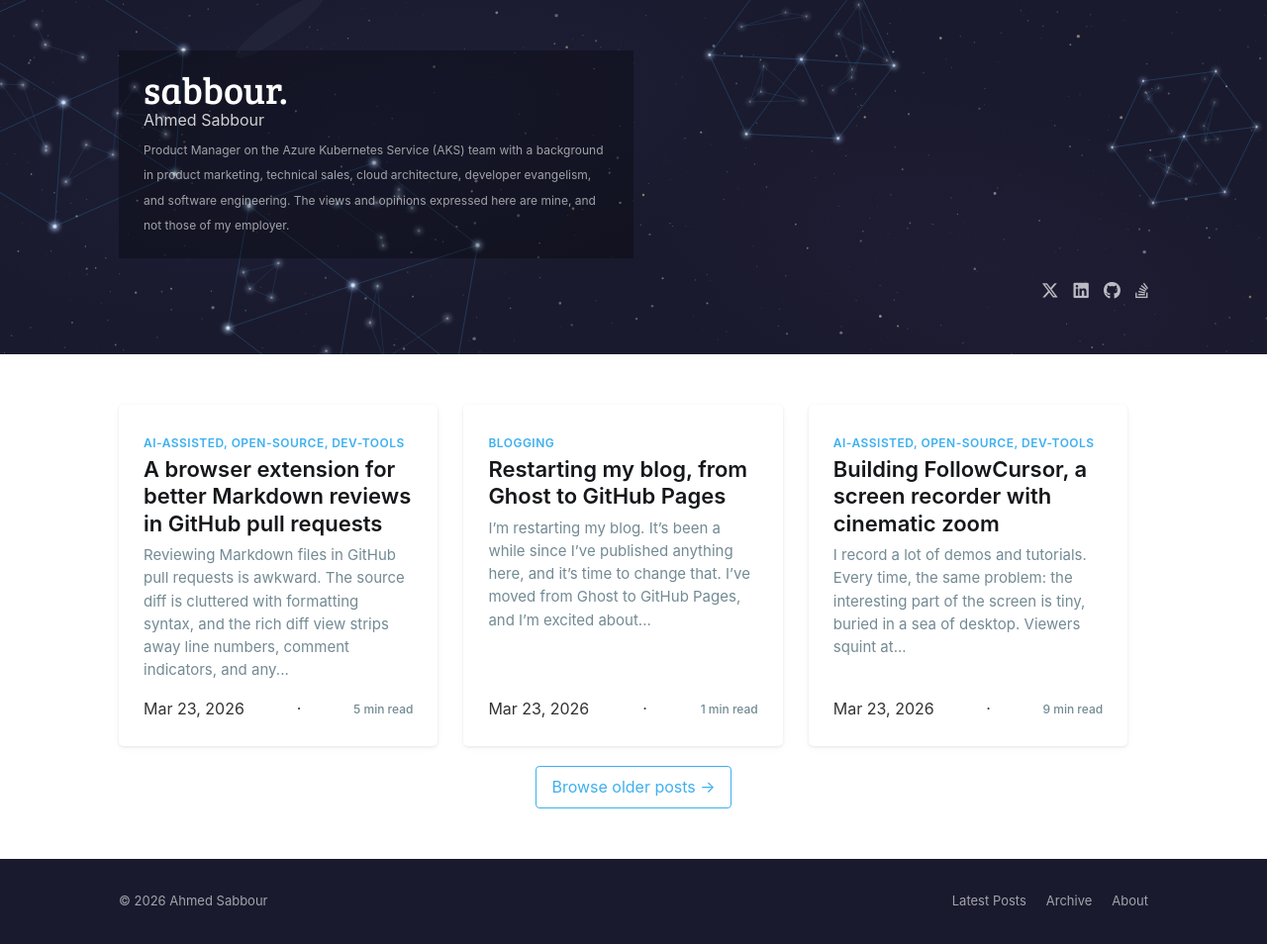
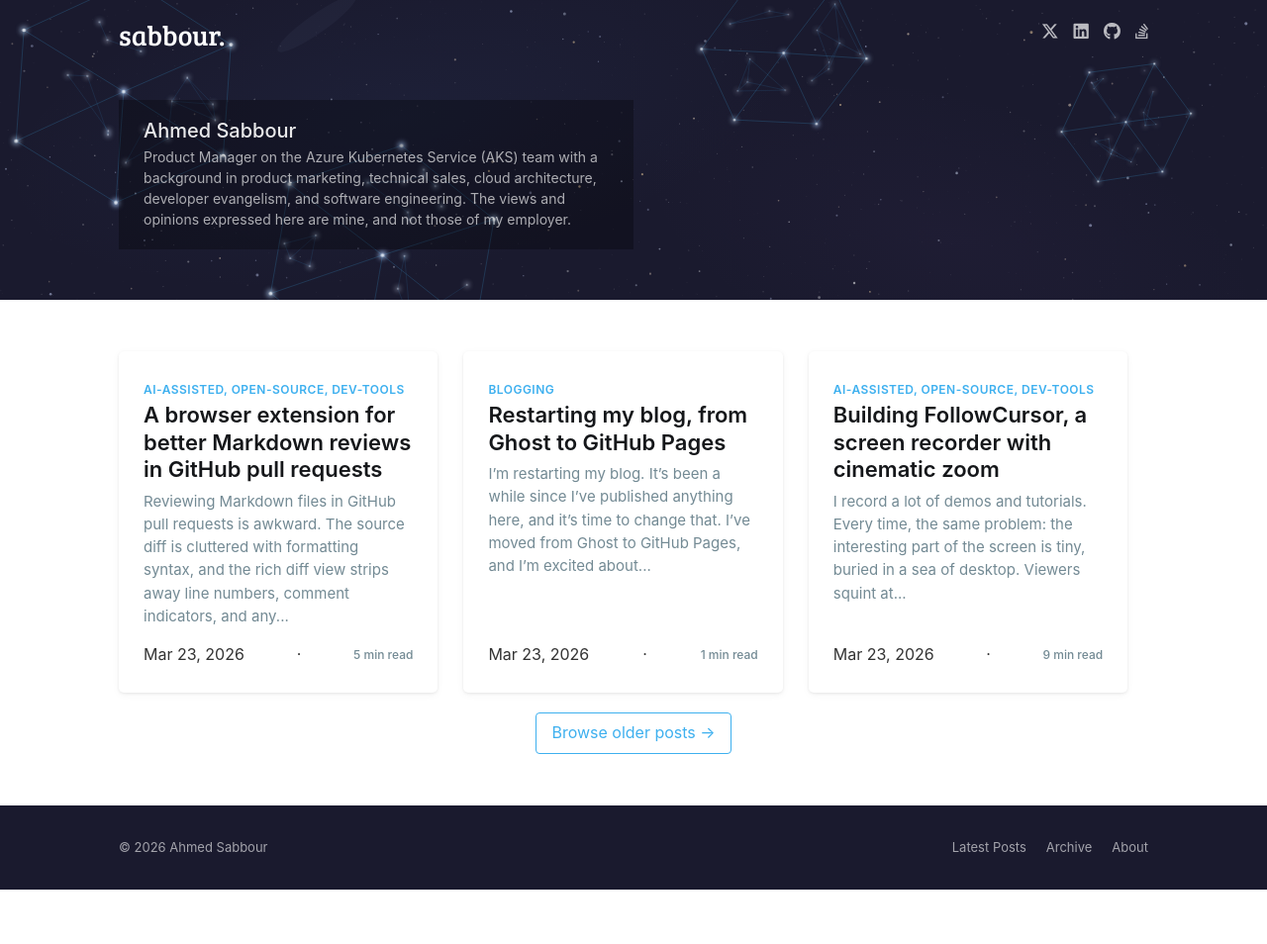
Before and after one commit to sabbour/sabbour.github.io, a Jekyll site: the page built from index.html, in a window 1280 px wide. Shown: the whole page at 99% size. Built offline with Jekyll 4.4.1, drawn with Linux system fonts in a browser that asks for light colours; after the commit the page ends 900 px from its top, so only the background shows below that.

Commit message:
Updating stylesheet

```diff
--- a/_includes/header.html
+++ b/_includes/header.html
@@ -3,18 +3,22 @@
         {% include hero-bg.svg %}
     </div>
     <div class="inner">
+        <nav class="site-nav">
+            <div class="site-nav-left">
+                <h1 class="site-title"><a href="{{ site.baseurl }}/" class="site-nav-logo">{{ site.title }}</a></h1>
+            </div>
+            <div class="site-nav-right">
+                <div class="social-links">
+                    <a href="https://twitter.com/sabbour" title="X (Twitter)" target="_blank" rel="noopener"><i class="fab fa-x-twitter fa-lg"></i></a>
+                    <a href="https://linkedin.com/in/ahmedsabbour" title="LinkedIn" target="_blank" rel="noopener"><i class="fab fa-linkedin fa-lg"></i></a>
+                    <a href="https://github.com/sabbour" title="GitHub" target="_blank" rel="noopener"><i class="fab fa-github fa-lg"></i></a>
+                    <a href="https://stackoverflow.com/users/47582/sabbour" title="StackOverflow" target="_blank" rel="noopener"><i class="fab fa-stack-overflow fa-lg"></i></a>
+                </div>
+            </div>
+        </nav>
         <div class="site-header-content">
-            <h1 class="site-title">{{ site.title }}</h1>
             <h2 class="site-description">{{ site.author }}</h2>
             <p class="site-disclaimer">{{ site.description }}</p>
         </div>
-        <nav class="site-nav">
-            <div class="social-links">
-                <a href="https://twitter.com/sabbour" title="X (Twitter)"><i class="fab fa-x-twitter fa-lg"></i></a>
-                <a href="https://linkedin.com/in/ahmedsabbour" title="LinkedIn"><i class="fab fa-linkedin fa-lg"></i></a>
-                <a href="https://github.com/sabbour" title="GitHub"><i class="fab fa-github fa-lg"></i></a>
-                <a href="https://stackoverflow.com/users/47582/sabbour" title="StackOverflow"><i class="fab fa-stack-overflow fa-lg"></i></a>
-            </div>
-        </nav>
     </div>
 </header>
--- a/_sass/_layout.scss
+++ b/_sass/_layout.scss
@@ -12,13 +12,12 @@
 .site-header {
   background: $header-bg;
   color: #fff;
-  padding: 4vw 0;
+  padding-top: 1.2rem;
+  padding-bottom: 4vw;
   position: relative;
   overflow: hidden;
 
   .inner {
-    display: flex;
-    flex-direction: column;
     position: relative;
     z-index: 1;
   }
@@ -46,7 +45,7 @@
   padding: 2rem 2.5rem;
   display: inline-block;
   max-width: 50%;
-  margin-bottom: 2rem;
+  margin-top: 4vw;
 }
 
 .site-title {
@@ -60,41 +59,29 @@
 }
 
 .site-description {
-  font-size: 1.4rem;
-  font-weight: 300;
-  color: rgba(255, 255, 255, 0.7);
-  margin: 0.5rem 0 0;
-}
-
-.site-description {
-  font-size: 1.6rem;
-  font-weight: 400;
-  color: rgba(255, 255, 255, 0.8);
-  margin: 0.3rem 0 0;
+  font-size: 2rem;
+  font-weight: 500;
+  color: rgba(255, 255, 255, 0.9);
+  margin: 0 0 0.4rem;
 }
 
 .site-disclaimer {
-  font-size: 1.2rem;
-  color: rgba(255, 255, 255, 0.6);
-  margin: 0.8rem 0 0;
+  font-size: 1.4rem;
+  line-height: 1.5;
+  color: rgba(255, 255, 255, 0.65);
+  margin: 0;
 }
 
 // ─── Nav ─────────────────────────────────────────────
 .site-nav {
   display: flex;
-  justify-content: flex-end;
+  justify-content: space-between;
   align-items: center;
   gap: 2rem;
 
   a {
-    color: rgba(255, 255, 255, 0.7);
-    font-size: 1.3rem;
     text-decoration: none;
-    &:hover { color: #fff; text-decoration: none; }
-  }
-
-  a.site-nav-logo {
-    font-size: 2.8rem;
+    &:hover { text-decoration: none; }
   }
 }
 
@@ -195,18 +182,51 @@
 
 // ─── Single Post ─────────────────────────────────────
 .post-page-header {
-  padding: 1.2rem 0;
+  padding-bottom: 0;
+}
 
-  .inner {
-    display: block;
-    flex-direction: unset;
+.post-hero-header {
+  display: flex;
+  align-items: center;
+  gap: 4rem;
+  margin-top: 4vw;
+  padding-bottom: 5vw;
+}
+
+.post-hero-text {
+  flex: 1;
+  min-width: 0;
+}
+
+.post-hero-image {
+  flex: 0 0 320px;
+  margin: 0;
+
+  img {
+    width: 100%;
+    height: auto;
+    border-radius: $radius;
   }
+}
 
-  .site-nav {
-    display: flex;
-    justify-content: space-between;
-    align-items: center;
+.post-page-header .post-full-meta {
+  margin: 0 0 1.5rem;
+
+  time {
+    color: rgba(255, 255, 255, 0.6);
   }
+}
+
+.post-page-header .post-full-meta-tag {
+  color: $accent;
+}
+
+.post-page-header .date-divider {
+  color: rgba(255, 255, 255, 0.4);
+}
+
+.post-page-header .post-full-title {
+  color: #fff;
 }
 
 .site-nav-left {
@@ -230,14 +250,8 @@
 }
 
 .post-full {
-  max-width: $post-width;
   margin: 0 auto;
-  padding: 6vw 0;
-}
-
-.post-full-header {
-  text-align: center;
-  margin-bottom: 3.5rem;
+  padding: 1.5rem 0 6vw;
 }
 
 .post-full-meta {
@@ -272,8 +286,8 @@
 }
 
 .post-full-content {
-  max-width: $post-width;
-  margin: 0 auto;
+  //max-width: $post-width;
+  //margin: 0 auto;
 }
 
 .post-content {
@@ -501,8 +515,30 @@
   }
 
   .site-nav {
-    justify-content: center;
-    flex-wrap: wrap;
+    gap: 1rem;
+  }
+
+  .site-nav-logo {
+    font-size: 2.2rem;
+  }
+
+  .post-full {
+    padding-left: 2rem;
+    padding-right: 2rem;
+  }
+
+  .post-full-title {
+    font-size: 3.2rem;
+  }
+
+  .post-hero-header {
+    flex-direction: column;
+    gap: 2rem;
+  }
+
+  .post-hero-image {
+    flex: 0 0 auto;
+    max-width: 280px;
   }
 
   .archive-item {
--- a/_sass/_variables.scss
+++ b/_sass/_variables.scss
@@ -28,6 +28,6 @@
 
 // Layout
 $content-width: 1040px;
-$post-width: 740px;
+$post-width: 860px;
 $padding: 4vw;
 $radius: 5px;
```
Also changed, not shown: _layouts/post.html (+12 -10 lines).
